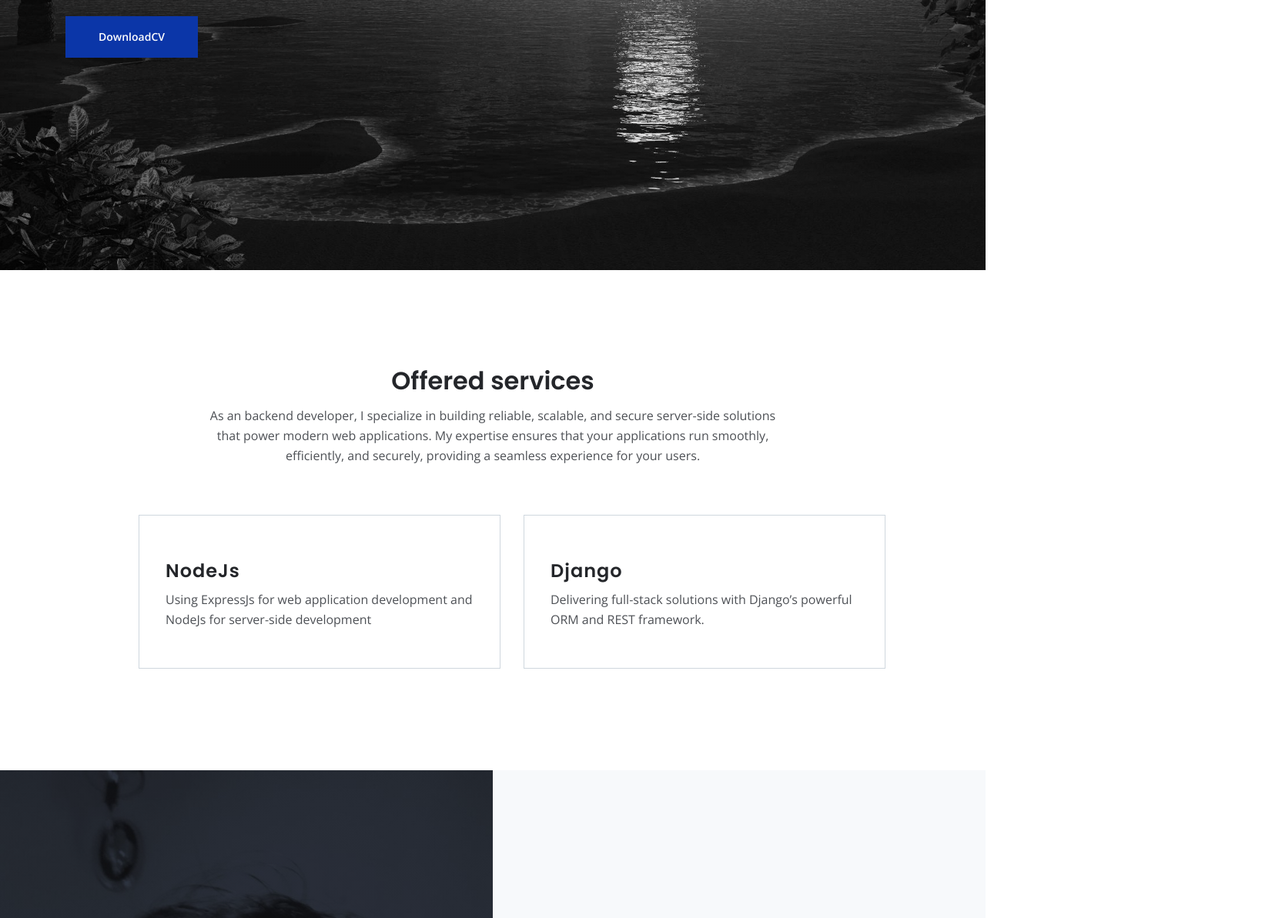
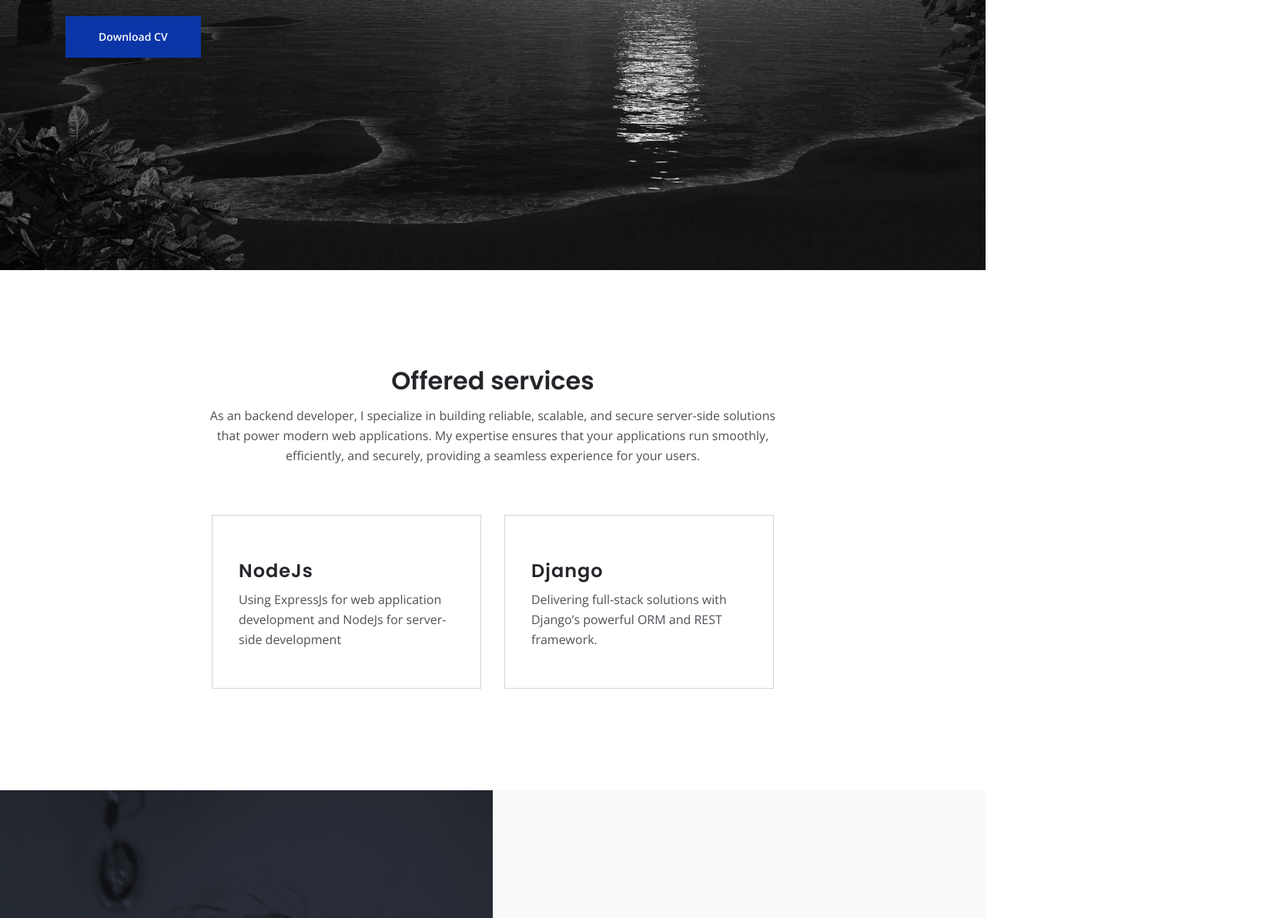
Before and after one commit to Nik-doid/Nik-doid.github.io, a plain HTML site: page index.html in a window 1280 px wide. Shown: the part 447-1640 px from the top of the page at 77% size, 1665 px wide, since content can reach past the window. Drawn offline with nearby package versions, Linux system fonts and the light colour scheme.

Commit message:
portfolio

```diff
--- a/index.html
+++ b/index.html
@@ -98,7 +98,8 @@
                 <div class="col-lg-6">
                     <div class="text-container">
                         <h1 class="h1-large">I'm Nikesh Shrestha</h1>
-                        <a class="btn-solid-lg page-scroll" href="#about">DownloadCV</a>
+                        <a class="btn-solid-lg page-scroll" href="assets/NikeshCV.pdf" download="Nikesh_Shrestha_CV.pdf">Download CV</a>
+
 
                     </div> <!-- end of text-container -->
                 </div> <!-- end of col -->
@@ -120,7 +121,8 @@
                     <p class="p-heading">As an backend developer, I specialize in building reliable, scalable, and secure server-side solutions that power modern web applications. My expertise ensures that your applications run smoothly, efficiently, and securely, providing a seamless experience for your users.</p>
                 </div> <!-- end of col -->
             </div> <!-- end of row -->
-            <div class="row" style=" margin-left: 80px; width: 1500px;">
+            <div class="row justify-content-center">
+
                 <div class="col-lg-4">
                     <div class="text-box">
                         <!-- <i class="fas fa-python"></i> -->
```
Also changed, not shown: 3 other files.
